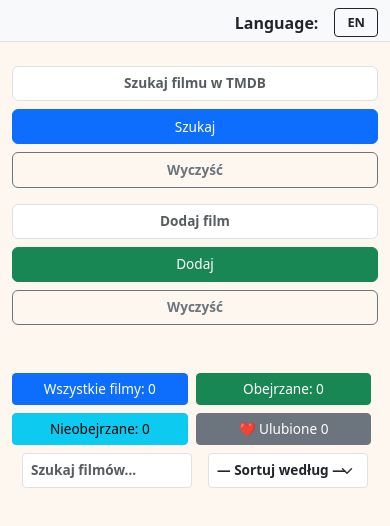
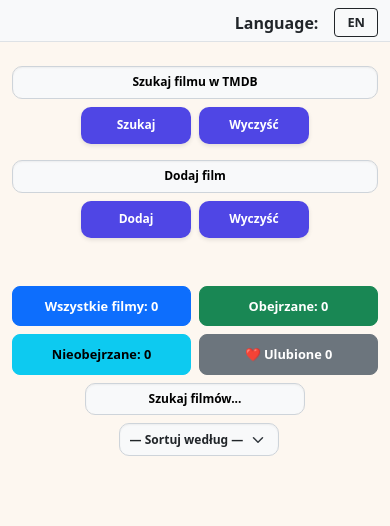
Before and after one commit to Kornetas/movie-watchlist, a website with bundled scripts: page public/index.html in a window 390 px wide. Built offline with nearby package versions, Linux system fonts and the light colour scheme; files whose address does not match are found by name.

Commit message:
redesign mobile layout and improve styling

```diff
--- a/public/css/style.css
+++ b/public/css/style.css
@@ -216,85 +216,159 @@ body {
 /* MOBILE TELEPHONE */
 
 @media (max-width: 767px) {
-  /* TMDB search input / Add movie input */
+  /* Inputs: Search TMDB and Add Movie */
   #searchQuery,
   #manualTitle {
     width: 100%;
     max-width: 100%;
-    margin-left: 0;
-    margin-right: 0;
+    border-radius: 10px;
+    border: 1px solid #ced4da;
+    background-color: #f8f9fa;
+    padding: 0.4rem 0.6rem;
+    font-size: 0.75rem;
+    font-weight: bold; /* 🆕 Pogrubienie tekstu */
     text-align: center;
-    font-size: 0.85rem;
-    padding: 0.4rem 0.5rem;
+    box-shadow: inset 0 1px 2px rgba(0, 0, 0, 0.05);
   }
 
-  /* Button container */
-  .search-section .d-flex.flex-wrap.gap-2 {
+  /* Textarea for note (Dodaj notatkę) */
+  .movie-card textarea {
     width: 100%;
-    flex-direction: column;
-    align-items: stretch;
-    gap: 8px;
+    border-radius: 10px;
+    border: 1px solid #ced4da;
+    background-color: #f8f9fa;
+    padding: 0.4rem 0.6rem;
+    font-size: 0.75rem;
+    font-weight: bold; /* 🆕 Pogrubienie tekstu */
+    text-align: center;
+    box-shadow: inset 0 1px 2px rgba(0, 0, 0, 0.05);
+    resize: vertical;
+    min-height: 60px;
   }
 
-  /* Search / Add / Clear buttons */
+  /* Button container: make buttons side by side */
+  .search-section .d-flex.flex-wrap.gap-2 {
+    display: flex;
+    flex-wrap: wrap;
+    flex-direction: row;
+    justify-content: center;
+    gap: 8px;
+    width: 100%;
+  }
+
+  /* Each button: Search / Add / Clear */
   .search-section button,
   #searchBtn,
   #clearSearchBtn,
   #addManualBtn,
   #clearManualBtn {
-    width: 100%;
-    max-width: 100%;
-    font-size: 0.85rem;
-    padding: 0.4rem 0.5rem;
+    flex: 1 1 30%;
+    max-width: 30%;
+    background-color: #4f46e5;
+    color: white;
+    border: none;
+    border-radius: 10px;
+    padding: 0.6rem 0.7rem;
+    font-size: 0.75rem;
+    font-weight: bold;
     text-align: center;
+    box-shadow: 0 2px 4px rgba(0, 0, 0, 0.1);
+    transition: transform 0.2s ease, box-shadow 0.2s ease;
   }
 
-  /* Container for search input + sort select */
+  /* Hover effect for buttons */
+  .search-section button:hover,
+  #searchBtn:hover,
+  #clearSearchBtn:hover,
+  #addManualBtn:hover,
+  #clearManualBtn:hover {
+    transform: scale(1.02);
+    box-shadow: 0 4px 8px rgba(0, 0, 0, 0.15);
+  }
+
+  /* Search and Sort container */
   .search-sort-wrapper {
     display: flex;
-    flex-wrap: nowrap;
-    justify-content: space-between;
+    flex-direction: column;
     gap: 8px;
-    width: 100%;
-    padding: 0 10px;
-  }
-
-  /* Local movie search input */
-  #localSearch {
-    flex: 1 1 50%;
-    min-width: 0;
-    font-size: 0.85rem;
-    padding: 0.4rem 0.5rem;
-  }
-
-  /* Sort by select */
-  #sortSelect {
-    flex: 1 1 60%;
-    min-width: 0;
-    font-size: 0.85rem;
-    padding: 0.4rem 0.5rem;
-  }
-
-  /* Filter buttons container */
-  .filters-wrapper {
-    display: flex;
-    flex-wrap: wrap;
-    justify-content: space-between;
     width: 100%;
     padding: 0 8px;
   }
 
-  /* Each filter button */
+  /* Local search input (Szukaj filmów...) */
+  #localSearch {
+    width: 100%;
+    border-radius: 10px;
+    border: 1px solid #ced4da;
+    background-color: #f8f9fa;
+    padding: 0.4rem 0.6rem;
+    font-size: 0.75rem;
+    font-weight: bold; /* 🆕 Pogrubienie tekstu */
+    text-align: center;
+    box-shadow: inset 0 1px 2px rgba(0, 0, 0, 0.05);
+  }
+
+  /* Sort select */
+  #sortSelect {
+    width: 100%;
+    border-radius: 10px;
+    border: 1px solid #ced4da;
+    background-color: #f8f9fa;
+    padding: 0.4rem 0.6rem;
+    font-size: 0.75rem;
+    font-weight: bold; /* 🆕 Pogrubienie tekstu */
+    color: #212529;
+    box-shadow: inset 0 1px 2px rgba(0, 0, 0, 0.05);
+  }
+
+  /* Filter container */
+  .filters-wrapper {
+    display: flex;
+    flex-wrap: wrap;
+    justify-content: center;
+    gap: 8px;
+    margin-top: 16px;
+    margin-bottom: 8px;
+  }
+
+  /* Every filter button */
   #totalCount,
   #watchedCount,
   #unwatchedCount,
   #favoriteFilter {
-    flex: 0 0 48%;
-    max-width: 48%;
-    min-width: 48%;
+    flex: 0 0 calc(50% - 4px);
+    max-width: calc(50% - 4px);
+    min-width: calc(50% - 4px);
     text-align: center;
-    font-size: 0.85rem;
-    padding: 0.3rem 0.5rem;
-    white-space: nowrap;
+    font-size: 0.8rem;
+    font-weight: bold;
+    padding: 0.6rem 0.8rem;
+    border-radius: 8px;
+  }
+
+  /* Hover */
+  #totalCount:hover,
+  #watchedCount:hover,
+  #unwatchedCount:hover,
+  #favoriteFilter:hover {
+    transform: scale(1.07);
+  }
+
+  /* Placeholder styles */
+  input::placeholder,
+  textarea::placeholder,
+  select::placeholder {
+    font-weight: bold !important;
+    color: #000000 !important;
+    opacity: 1;
+  }
+
+  /* Focus styles */
+  input:focus,
+  textarea:focus,
+  select:focus {
+    outline: none;
+    border-color: #4f46e5 !important;
+    box-shadow: 0 0 4px #4f46e5 !important;
   }
 }
```
